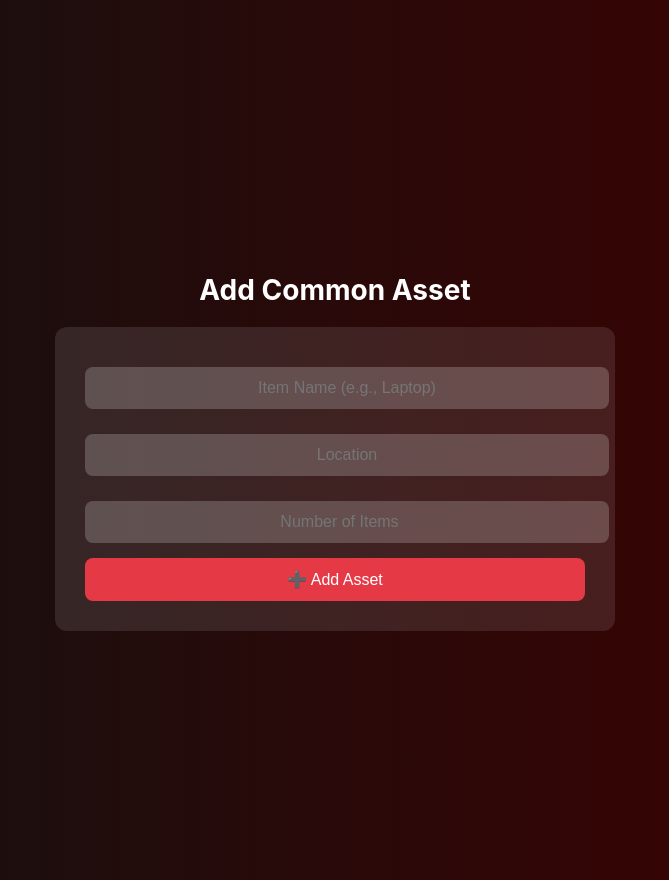
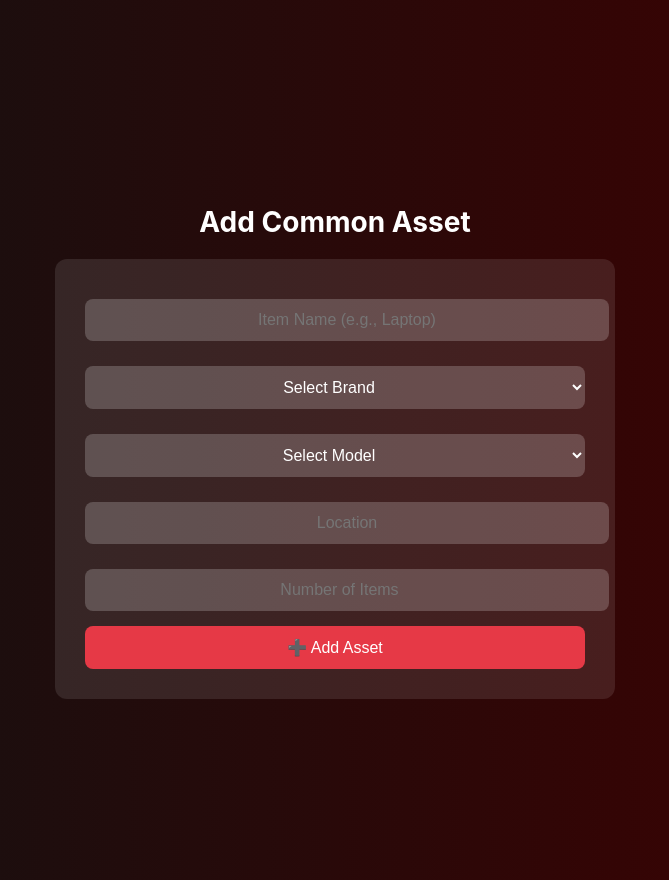
Before and after one commit to ruvindi-matharaarachchi/CPC-Assets-Management, a React (Create React App) app in the folder asset-management-frontend/: page /add-common-asset in a window 1280 px wide. Shown: the whole page, without its empty margins (305-974 px from the left). Built offline with nearby package versions, Linux system fonts and the light colour scheme.

Commit message:
Update AddCommonAsset.js

```diff
--- a/asset-management-frontend/src/pages/AddCommonAsset.js
+++ b/asset-management-frontend/src/pages/AddCommonAsset.js
@@ -29,7 +29,19 @@ const AddCommonAsset = () => {
   const [message, setMessage] = useState("");
 
   const handleChange = (e) => {
-    setForm({ ...form, [e.target.name]: e.target.value });
+    const { name, value } = e.target;
+
+    // Reset brand and model if itemName changes
+    if (name === "itemName") {
+      setForm({
+        ...form,
+        itemName: value,
+        brand: "",
+        model: "",
+      });
+    } else {
+      setForm({ ...form, [name]: value });
+    }
   };
 
   const handleSubmit = async (e) => {
@@ -50,6 +62,7 @@ const AddCommonAsset = () => {
     }
   };
 
+  // Dynamically load brand/model options based on typed item name
   const availableBrands = assetOptions[form.itemName]?.brands || [];
   const availableModels = assetOptions[form.itemName]?.models || [];
 
@@ -68,7 +81,6 @@ const AddCommonAsset = () => {
           required
         />
 
-        {availableBrands.length > 0 && (
         <select
           name="brand"
           value={form.brand}
@@ -76,15 +88,15 @@ const AddCommonAsset = () => {
           required
         >
           <option value="">Select Brand</option>
-            {availableBrands.map((b) => (
+          {availableBrands.length > 0
+            ? availableBrands.map((b) => (
                 <option key={b} value={b}>
                   {b}
                 </option>
-            ))}
+              ))
+            : <option disabled>Enter Item Name First</option>}
         </select>
-        )}
 
-        {availableModels.length > 0 && (
         <select
           name="model"
           value={form.model}
@@ -92,13 +104,14 @@ const AddCommonAsset = () => {
           required
         >
           <option value="">Select Model</option>
-            {availableModels.map((m) => (
+          {availableModels.length > 0
+            ? availableModels.map((m) => (
                 <option key={m} value={m}>
                   {m}
                 </option>
-            ))}
+              ))
+            : <option disabled>Enter Item Name First</option>}
         </select>
-        )}
 
         <input
           type="text"
```
Lines whose indentation alone changed are shown as unchanged.
